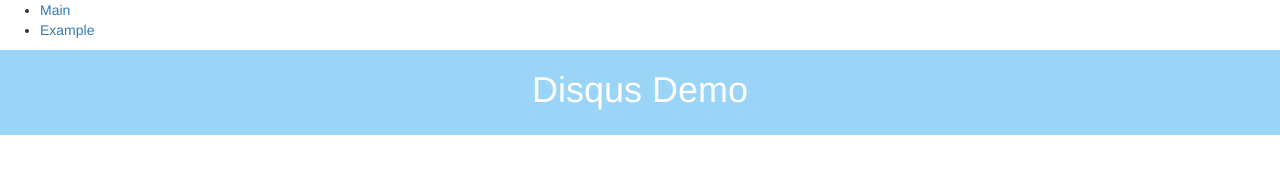
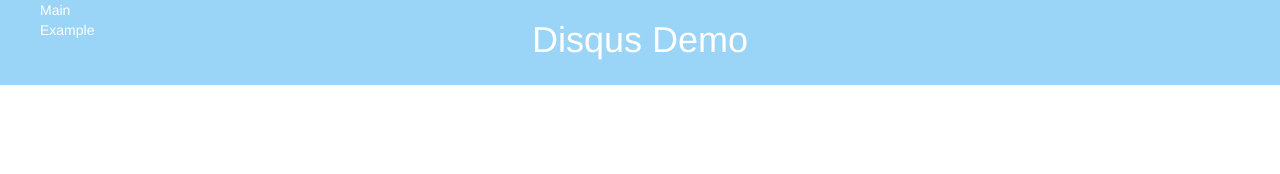
Before and after one commit to AlexBieg/Disqus_Class_Demo, a plain HTML site: page index.html in a window 1280 px wide. Drawn offline with nearby package versions, Linux system fonts and the light colour scheme.

Commit message:
Update main.css

```diff
--- a/css/main.css
+++ b/css/main.css
@@ -51,6 +51,27 @@
 	padding-left: 5px;
 }
 
-.post {
+ul {
+	list-style-type: none;
+}
 
+nav {
+	font-size: 14px;
+	padding-bottom: 0px;
+	position: fixed;
+	height: auto;
+	top: 0px;
+	left: 0px;
+	width: 100%;
 }
+
+.navlink {
+	color: white;
+	padding-bottom: 0px;
+	text-decoration: none;
+}
+
+.navlink:hover {
+	color: #D87E28;
+	text-decoration: none;
+}
```
